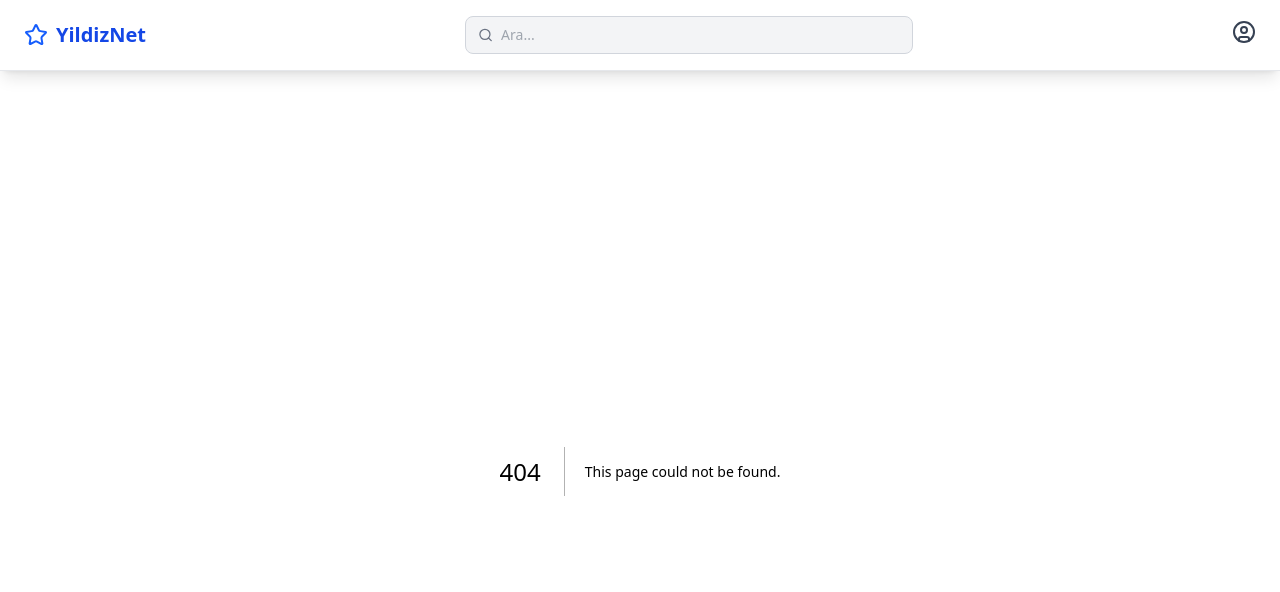
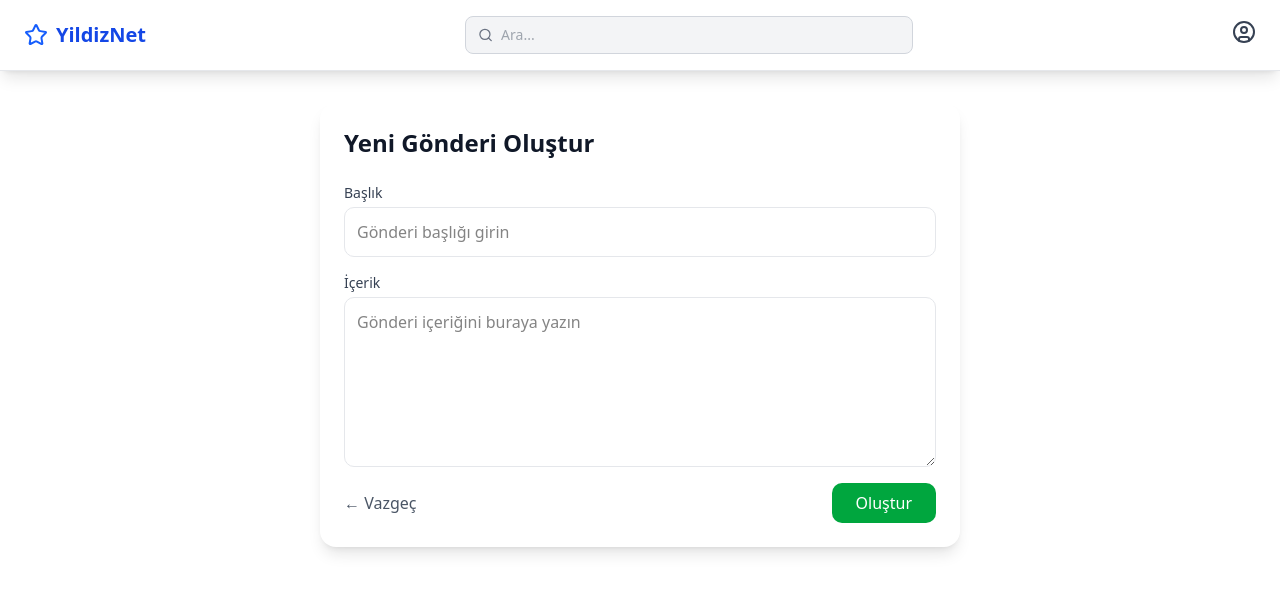
Before and after one commit to Stealthhy7512/blm2042, a Next.js app: page /community/1/add-post in a window 1280 px wide. Before the commit this address had no page. Shown: the top 592 px of the page. Built offline with nearby package versions, Linux system fonts and the light colour scheme.

Commit message:
Create community add-post page.tsx

```diff
--- /dev/null
+++ b/app/community/[id]/add-post/page.tsx
@@ -0,0 +1,74 @@
+// app/community/[id]/new-post/page.tsx
+
+'use client';
+
+import { useState, FormEvent } from 'react';
+import { useRouter } from 'next/navigation';
+import Link from 'next/link';
+
+export default function NewPostPage({ params }: { params: { id: string } }) {
+  const { id } = params;
+  const router = useRouter();
+  const [title, setTitle] = useState('');
+  const [content, setContent] = useState('');
+
+  const handleSubmit = (e: FormEvent) => {
+    e.preventDefault();
+    // TODO: API call to create post
+    console.log({ title, content, community: id });
+    // Redirect back to community detail
+    router.push(`/community/${id}`);
+  };
+
+  return (
+    <main className="max-w-2xl mx-auto py-8 px-4">
+      <div className="bg-white rounded-2xl shadow-lg p-6 space-y-6">
+        <h1 className="text-2xl font-bold text-gray-900">Yeni Gönderi Oluştur</h1>
+        <form onSubmit={handleSubmit} className="space-y-4">
+          <div>
+            <label htmlFor="title" className="block text-sm font-medium text-gray-700">
+              Başlık
+            </label>
+            <input
+              id="title"
+              type="text"
+              value={title}
+              onChange={(e) => setTitle(e.target.value)}
+              required
+              className="mt-1 block w-full border border-gray-200 rounded-lg p-3 focus:outline-none focus:ring-2 focus:ring-blue-200"
+              placeholder="Gönderi başlığı girin"
+            />
+          </div>
+          <div>
+            <label htmlFor="content" className="block text-sm font-medium text-gray-700">
+              İçerik
+            </label>
+            <textarea
+              id="content"
+              value={content}
+              onChange={(e) => setContent(e.target.value)}
+              required
+              rows={6}
+              className="mt-1 block w-full border border-gray-200 rounded-lg p-3 focus:outline-none focus:ring-2 focus:ring-blue-200"
+              placeholder="Gönderi içeriğini buraya yazın"
+            />
+          </div>
+          <div className="flex justify-between items-center">
+            <Link
+              href={`/community/${id}`}
+              className="text-gray-600 hover:underline"
+            >
+              ← Vazgeç
+            </Link>
+            <button
+              type="submit"
+              className="px-6 py-2 bg-green-600 text-white rounded-lg hover:bg-green-700 transition"
+            >
+              Oluştur
+            </button>
+          </div>
+        </form>
+      </div>
+    </main>
+  );
+}
```
